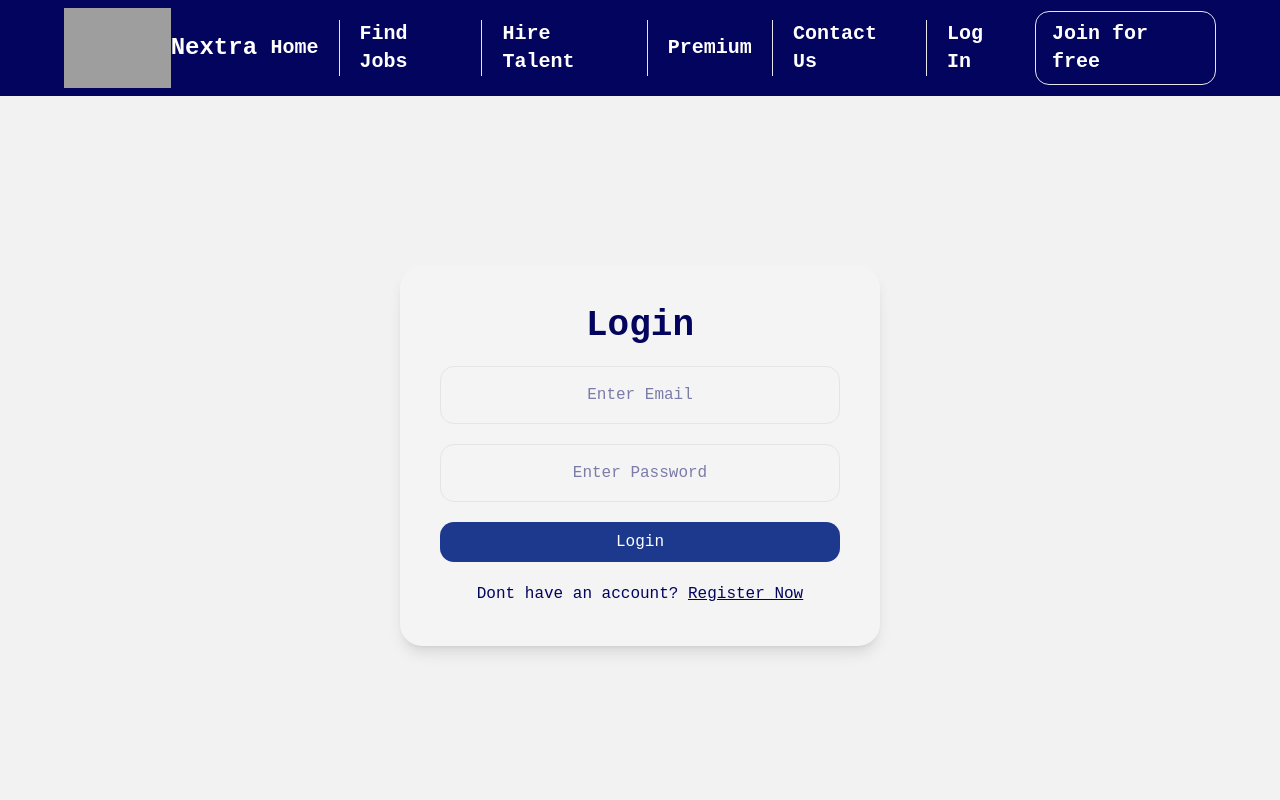
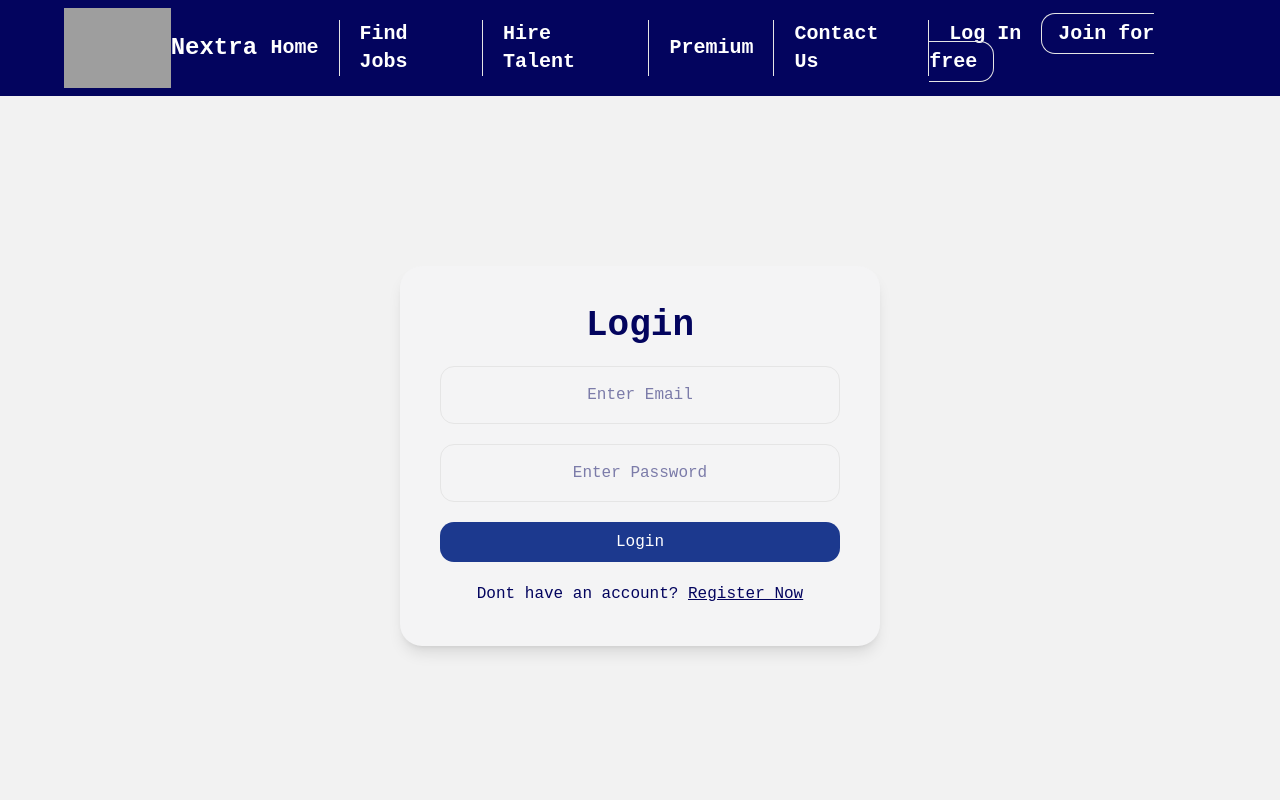
Before and after one commit to amal-j-antony/job-portal, a React (Vite) app in the folder client/: page /login in a window 1280 px wide. Shown: the top 800 px of the page. Built offline with nearby package versions, Linux system fonts and the light colour scheme; grey boxes are pictures that could not be loaded.

Commit message:
change header according to auth status

```diff
--- a/client/src/Candidate/CandidateOverview.jsx
+++ b/client/src/Candidate/CandidateOverview.jsx
@@ -5,17 +5,37 @@ import Jobs from './Jobs'
 import CandidateApplications from './CandidateApplications'
 import CandidateInterviews from './CandidateInterviews'
 import { useNavigate, useParams } from 'react-router-dom'
+import { useDispatch } from 'react-redux'
+import { initializeAccount } from '@/redux/authSlice'
 
 function CandidateOverview() {
+    const navigate = useNavigate()
+    const dispatch = useDispatch()
     const [tab, setTab] = useState("dashboard")
+    const [localUserData, setLocalUserData] = useState(JSON.parse(localStorage.getItem("account")))
+
+
     const handleLogout = () => {
-        localStorage.setItem("account","")
+        localStorage.setItem("account", JSON.stringify({
+            name: "",
+            email: "",
+            accountID: "",
+            role: ""
+        }))
+        dispatch(initializeAccount({
+            name: "",
+            email: "",
+            accountID: "",
+            role: ""
+        }))
+        navigate("/")
+        alert("log out success")
     }
 
-    const [localUserData,setLocalUserData] = useState(JSON.parse(localStorage.getItem("account")))
 
 
-    const navigate= useNavigate()
+
+
     return (
         <>
             <div className='grid grid-cols-12 min-h-screen bg-[#f5f7fb] '>
@@ -50,16 +70,16 @@ function CandidateOverview() {
                     tab == "dashboard" && <CandidateDashboard />
                 }
                 {
-                    tab == "profile" && <CandidateProfile/>
+                    tab == "profile" && <CandidateProfile />
                 }
                 {
                     tab == "jobs" && navigate("/jobs")
                 }
                 {
-                    tab == "applications" && <CandidateApplications/>
+                    tab == "applications" && <CandidateApplications />
                 }
                 {
-                    tab == "interviews" && <CandidateInterviews/>
+                    tab == "interviews" && <CandidateInterviews />
                 }
 
             </div>
--- a/client/src/common/Auth.jsx
+++ b/client/src/common/Auth.jsx
@@ -15,8 +15,10 @@ function Auth() {
 
   const dispatch = useDispatch()
   const navigate = useNavigate()
+  const reduxAccData = useSelector(state => state.authReducer)
+  console.log(reduxAccData);
 
-   const [localUserData,setLocalUserData] = useState(JSON.parse(localStorage.getItem("account")))
+  const [reduxUserData, setReduxUserData] = useState({})
 
   const handleLogin = async () => {
     const result = await getUserByEmailAPI(account.email)
@@ -38,9 +40,16 @@ function Auth() {
       navigate(`/${localUserData.role}/${localUserData.id}/dashboard`)
     }
   }
+
   useEffect(()=> {
-    localUserData && localUserData.id != "" && navigate(`/${localUserData.role}/${localUserData.id}/dashboard`)
-  })
+      setReduxUserData(reduxAccData)
+    },[reduxAccData])
+
+  useEffect(()=> {
+    reduxAccData.accountID != "" && navigate(`/${reduxUserData.role}/${reduxUserData.accountID}/dashboard`)
+  },[reduxUserData])
+
+
 
 
   return (
--- a/client/src/common/Header.jsx
+++ b/client/src/common/Header.jsx
@@ -1,8 +1,18 @@
 import { Separator } from '@/components/ui/separator'
-import React from 'react'
+import React, { useEffect, useState } from 'react'
+import { useSelector } from 'react-redux';
 import { Link } from 'react-router-dom'
 
 function Header() {
+
+  const reduxAccData = useSelector(state => state.authReducer)
+  console.log(reduxAccData);
+  const [reduxUserData, setReduxUserData] = useState({})
+  console.log(reduxUserData);
+  useEffect(()=> {
+    setReduxUserData(reduxAccData)
+  },[reduxAccData])
+
   return (
     <>
       <main className='flex justify-center items-center bg-foreground text-white'>
@@ -15,18 +25,30 @@ function Header() {
 
           {/* other actions */}
           <div className="flex gap items-center text-xl font-bold">
-            <Link to={"/"}  className='hover:bg-blue-900 p-5 duration-500'>Home</Link>
-            <Separator orientation='vertical' className="my-5"/>
+            <Link to={"/"} className='hover:bg-blue-900 p-5 duration-500'>Home</Link>
+            <Separator orientation='vertical' className="my-5" />
             <Link to={"/jobs"} className='hover:bg-blue-900 p-5 duration-500 '>Find Jobs</Link>
-            <Separator orientation='vertical' className="my-5"/>
+            <Separator orientation='vertical' className="my-5" />
             <Link className='hover:bg-blue-900 p-5 duration-500 '>Hire Talent</Link>
-            <Separator orientation='vertical' className="my-5"/>
+            <Separator orientation='vertical' className="my-5" />
             <Link className='hover:bg-blue-900 p-5 duration-500 '>Premium</Link>
-            <Separator orientation='vertical' className="my-5"/>
+            <Separator orientation='vertical' className="my-5" />
             <Link to={"/contact"} className='hover:bg-blue-900 p-5 duration-500 '>Contact Us</Link>
-            <Separator orientation='vertical' className="my-5"/>
-            <Link to={"/login"}  className='hover:bg-blue-900 p-5 duration-500 '>Log In</Link>
-            <Link to={"/register"} className='border py-2 px-4 rounded-xl hover:bg-slate-50 hover:text-slate-950 duration-500'>Join for free</Link>
+            <Separator orientation='vertical' className="my-5" />
+            {
+              reduxUserData.accountID != "" ?
+                <div className="">
+                  <Link to={"/login"} className='flex gap-2 items-center hover:bg-blue-900 p-5 duration-500 '>Dashboard
+                    <img src="https://res.cloudinary.com/dwaaoyztz/image/upload/v1783783482/user_s1wtzw.png" className='h-10' alt="" />
+                  </Link>
+
+                </div>
+                :
+                <div className="">
+                  <Link to={"/login"} className='hover:bg-blue-900 p-5 duration-500 '>Log In</Link>
+                  <Link to={"/register"} className='border py-2 px-4 rounded-xl hover:bg-slate-50 hover:text-slate-950 duration-500'>Join for free</Link>
+                </div>
+            }
           </div>
         </section>
       </main>
--- a/client/src/redux/authSlice.js
+++ b/client/src/redux/authSlice.js
@@ -6,6 +6,7 @@ const authSlice = createSlice({
         accountID: "",
         email: "",
         role: "",
+        name: ""
     },
 
     reducers: {
```
